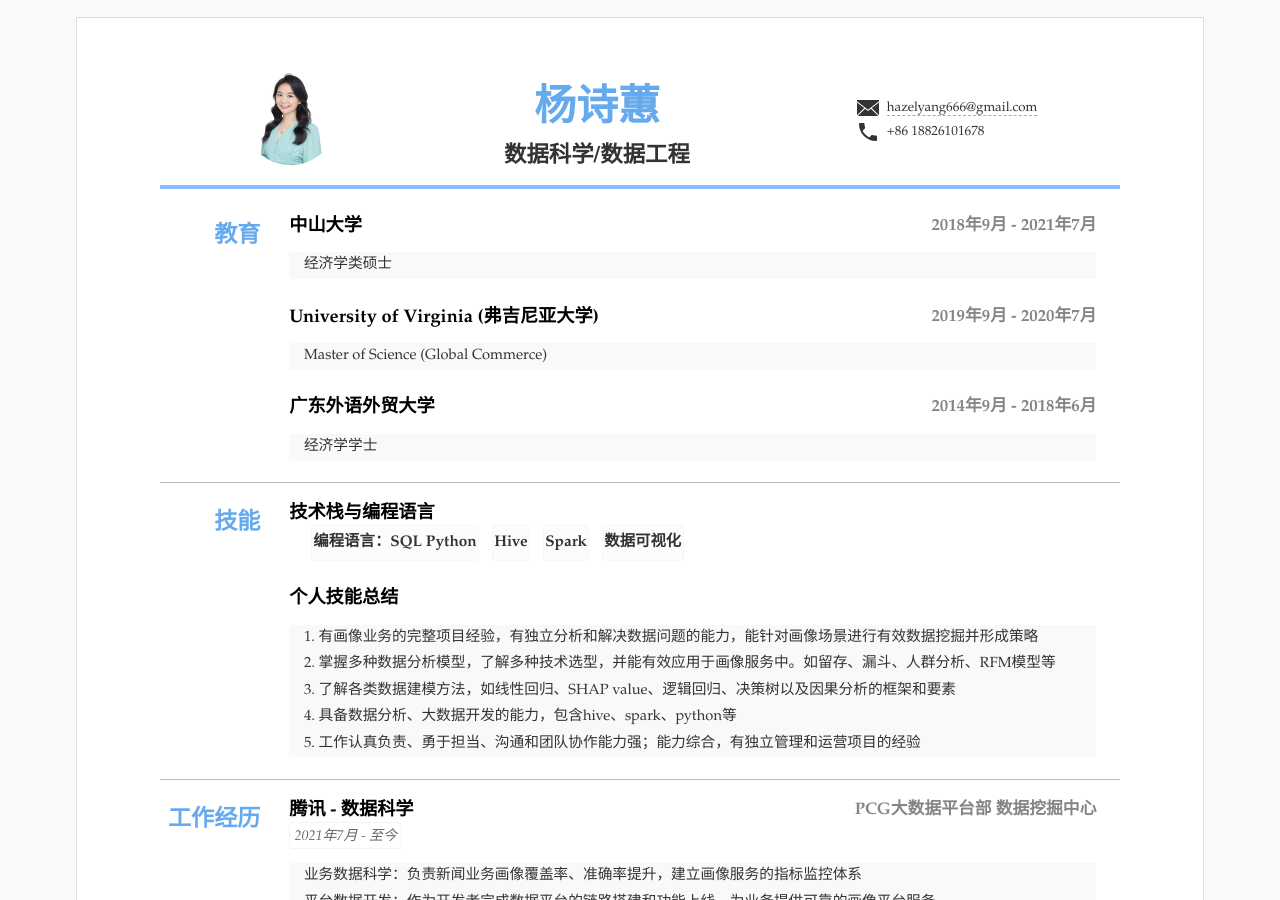
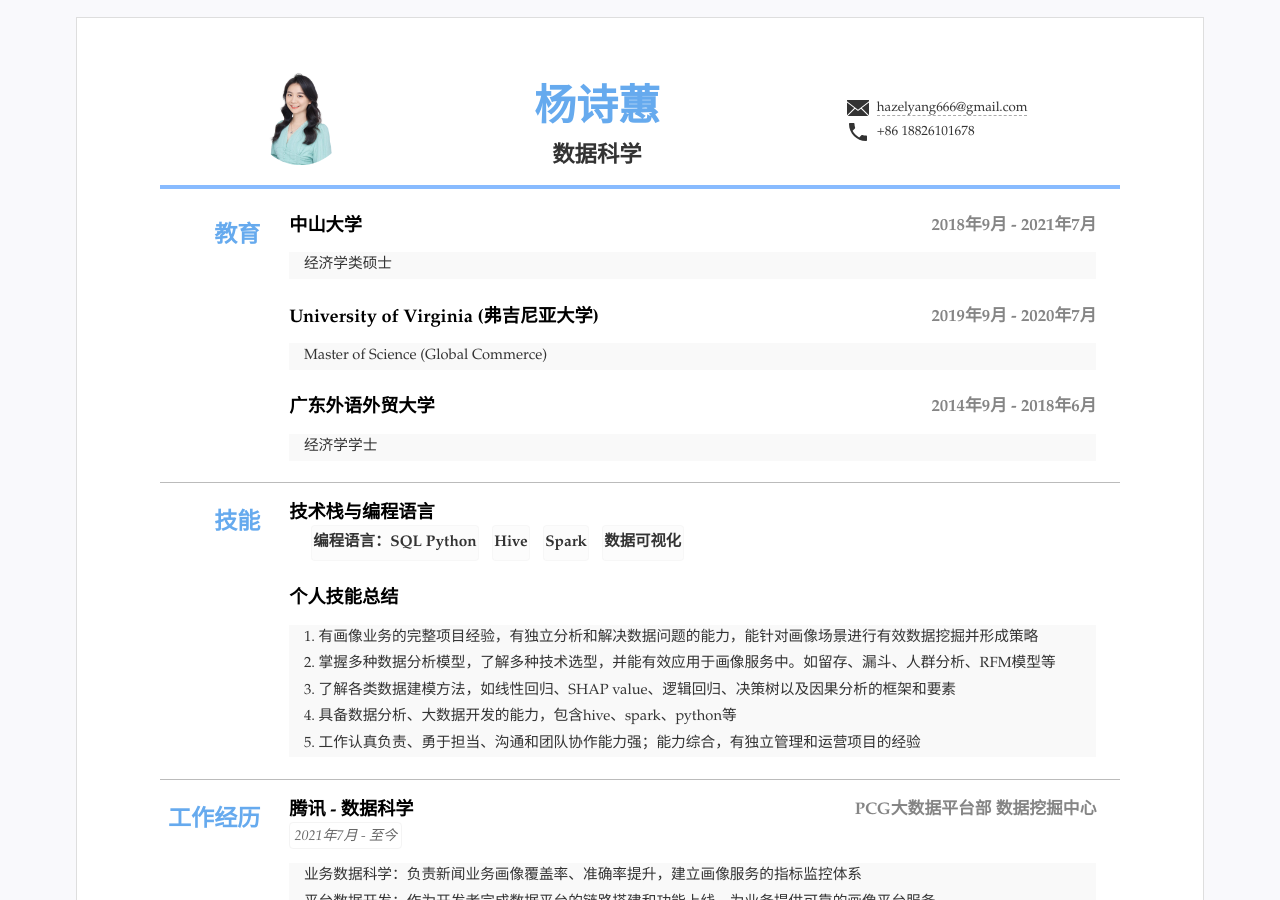
Before and after one commit to kyod-bu/cv, a Jekyll site: the page built from index.html, in a window 1280 px wide and 900 px high. Built offline with Jekyll 4.4.1, drawn with Linux system fonts in a browser that asks for light colours.

Commit message:
Update resume.yml

```diff
--- a/_data/resume.yml
+++ b/_data/resume.yml
@@ -4,7 +4,7 @@
 title: "杨诗蕙简历"
 lang: "zh" #语言设置 zh表示中文 en 表示英语
 name: "杨诗蕙"
-jobtitle: "数据科学/数据工程" #可空不显示
+jobtitle: "数据科学" #可空不显示
 photo: "assets/img/WechatIMG29.jpeg" #照片可空，不显示
 
 #联系方式
```
